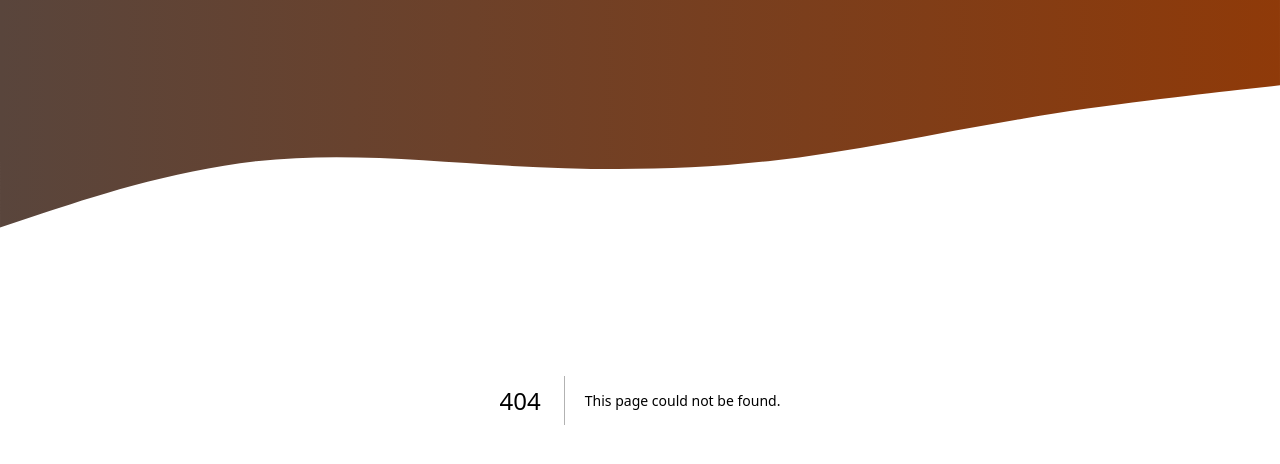
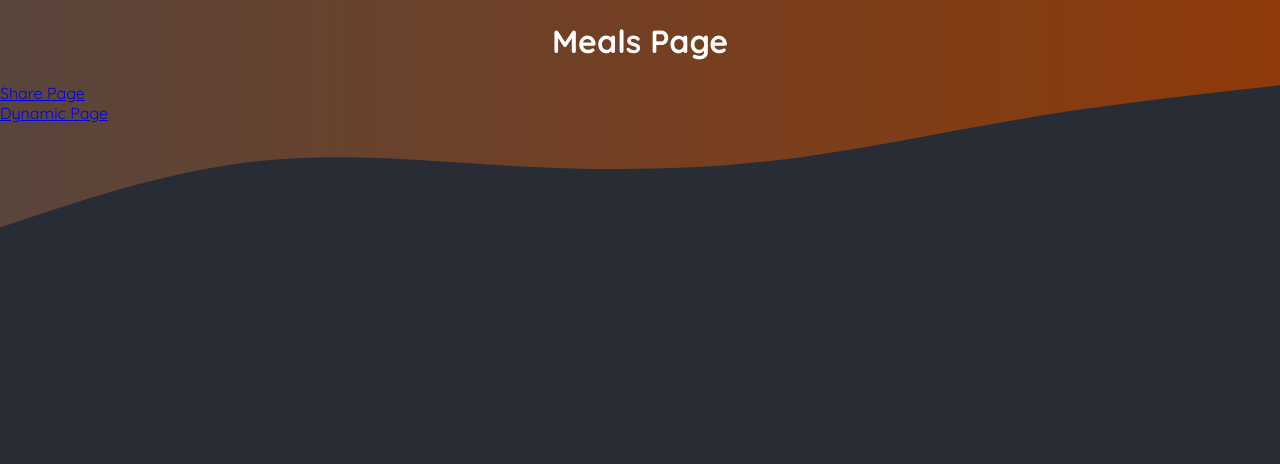
Before and after one commit to Nikhil98765/Next-js-foodies-project, a Next.js app: page /meals in a window 1280 px wide. Before the commit this address had no page. Shown: the top 464 px of the page. Built offline with nearby package versions, Linux system fonts and the light colour scheme.

Commit message:
Add community, meals, and share pages; center main heading styles

```diff
--- a/app/globals.css
+++ b/app/globals.css
@@ -34,6 +34,11 @@ svg {
   text-align: center;
 }
 
+main h1 {
+  text-align: center;
+  color: white;
+}
+
 .not-found h1,
 .error h1 {
   font-size: 5rem;
--- /dev/null
+++ b/app/meals/page.js
@@ -0,0 +1,12 @@
+import Link from "next/link";
+
+export default function MealsPage() {
+  return (
+    <main>
+      <h1>Meals Page</h1>
+      <Link href="/meals/share">Share Page</Link>
+      <br />
+      <Link href="/meals/dynamic">Dynamic Page</Link>
+    </main>
+  )
+}
--- a/app/page.js
+++ b/app/page.js
@@ -1,7 +1,7 @@
 export default function Home() {
   return (
     <main>
-      <h1 style={{ color: 'white', textAlign: 'center' }}>
+      <h1>
         Time to get started!
       </h1>
     </main>
```
Also changed, not shown: app/community/page.js (added, +7 -0 lines), app/meals/[slug]/page.js (added, +9 -0 lines), app/meals/share/page.js (added, +7 -0 lines).
